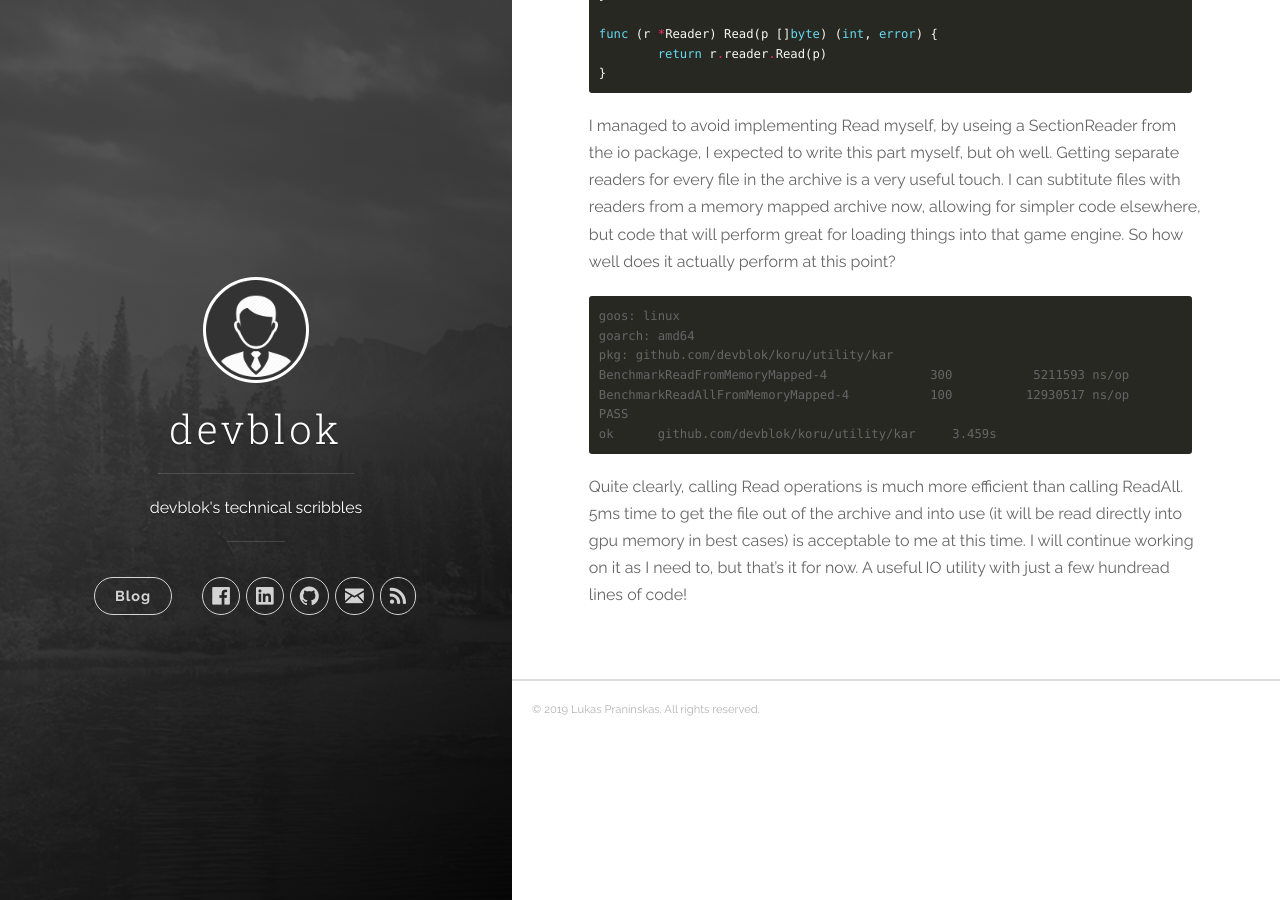
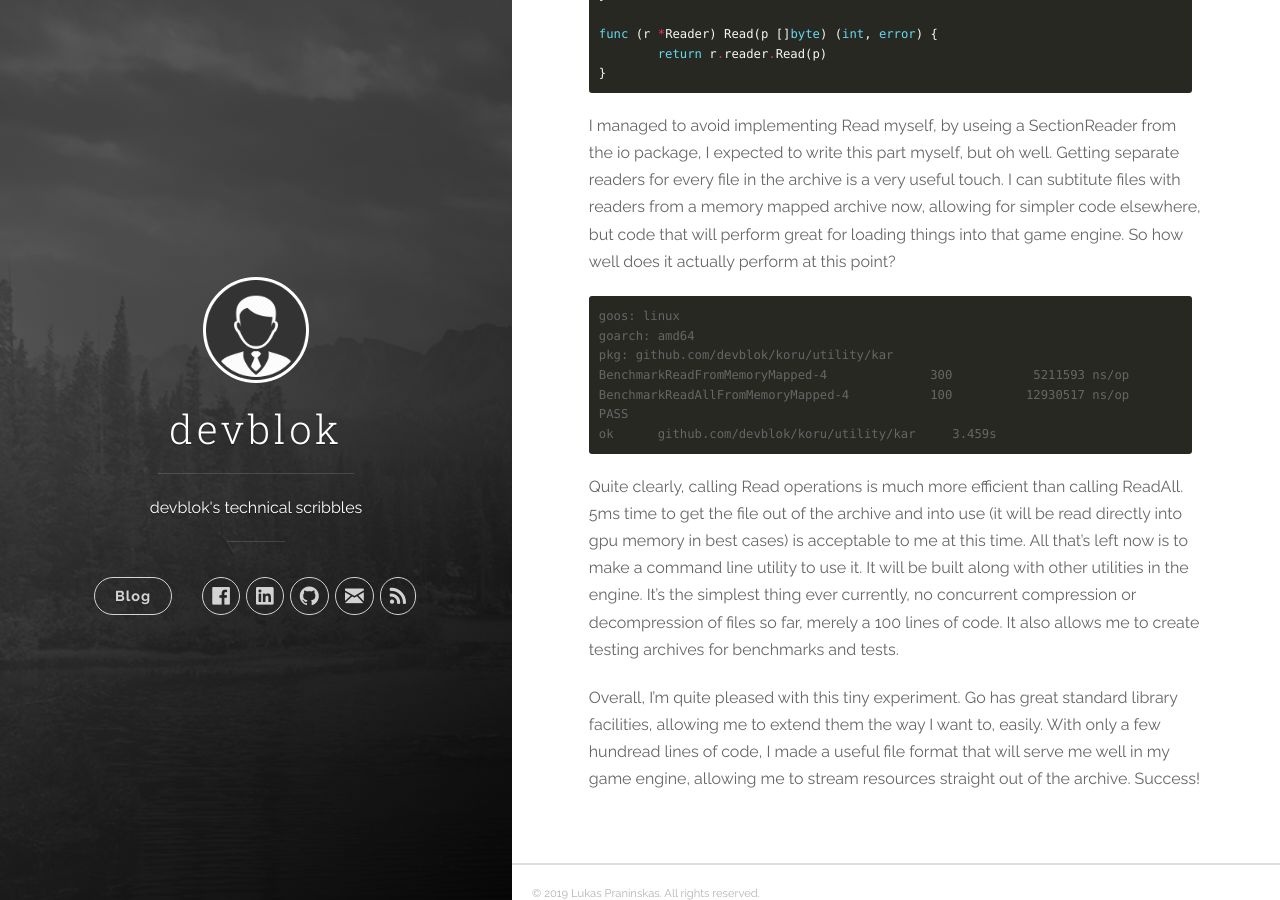
Before and after one commit to devblok/devblok.github.io, a Jekyll site: the page built from _posts/2019-09-01-kar-memory-mapped-archive.markdown, in a window 1280 px wide and 900 px high, scrolled down 2265 px. Built offline with Jekyll 4.4.1, drawn with Linux system fonts in a browser that asks for light colours.

Commit message:
Update article

````diff
--- a/_posts/2019-08-23-kar-memory-mapped-archive.markdown
+++ b/_posts/2019-09-01-kar-memory-mapped-archive.markdown
@@ -78,4 +78,6 @@ BenchmarkReadAllFromMemoryMapped-4           100          12930517 ns/op
 PASS
 ok      github.com/devblok/koru/utility/kar     3.459s
 ```
-Quite clearly, calling Read operations is much more efficient than calling ReadAll. 5ms time to get the file out of the archive and into use (it will be read directly into gpu memory in best cases) is acceptable to me at this time. I will continue working on it as I need to, but that's it for now. A useful IO utility with just a few hundread lines of code!
+Quite clearly, calling Read operations is much more efficient than calling ReadAll. 5ms time to get the file out of the archive and into use (it will be read directly into gpu memory in best cases) is acceptable to me at this time. All that's left now is to make a command line utility to use it. It will be built along with other utilities in the engine. It's the simplest thing ever currently, no concurrent compression or decompression of files so far, merely a 100 lines of code. It also allows me to create testing archives for benchmarks and tests.
+
+Overall, I'm quite pleased with this tiny experiment. Go has great standard library facilities, allowing me to extend them the way I want to, easily. With only a few hundread lines of code, I made a useful file format that will serve me well in my game engine, allowing me to stream resources straight out of the archive. Success!
````
